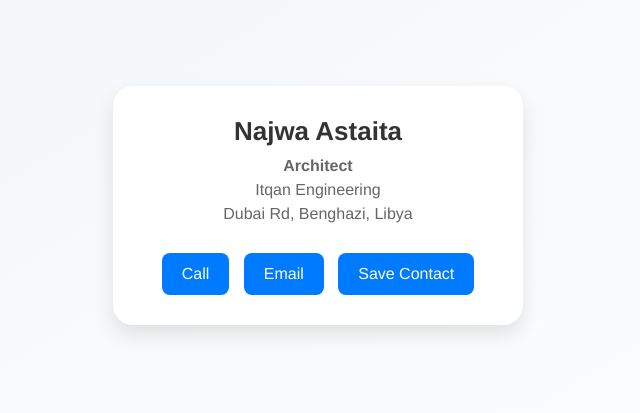
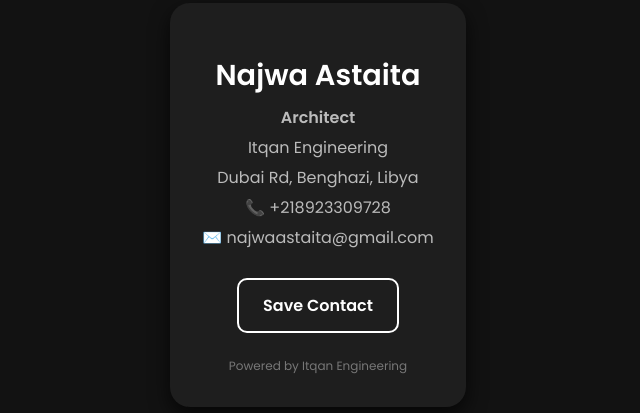
Before and after one commit to Itqan-eng/itqan1, a plain HTML site: page index.html in a window 1280 px wide. Shown: the part 195-608 px from the top of the page, without its empty margins (322-962 px from the left). Drawn offline with Linux system fonts and the light colour scheme.

Commit message:
Update index.html

```diff
--- a/index.html
+++ b/index.html
@@ -2,67 +2,72 @@
 <html lang="en">
 <head>
   <meta charset="UTF-8">
-    <title>Najwa Astaita - Contact</title>
   <meta name="viewport" content="width=device-width, initial-scale=1.0">
+  <title>Najwa Astaita - Contact Card</title>
+  <link href="https://fonts.googleapis.com/css2?family=Poppins:wght@400;600&display=swap" rel="stylesheet">
   <style>
     body {
-            font-family: 'Helvetica Neue', sans-serif;
-            background: linear-gradient(to bottom right, #f0f4f8, #ffffff);
+      margin: 0;
+      padding: 0;
+      background-color: #121212;
+      font-family: 'Poppins', sans-serif;
+      color: #ffffff;
       display: flex;
+      justify-content: center;
       align-items: center;
-            justify-content: center;
       height: 100vh;
-            margin: 0;
     }
-        .contact-card {
-            background: #fff;
-            padding: 30px;
+    .card {
+      background-color: #1e1e1e;
+      padding: 2rem;
       border-radius: 20px;
-            box-shadow: 0 10px 20px rgba(0, 0, 0, 0.1);
+      box-shadow: 0 8px 20px rgba(0, 0, 0, 0.7);
+      max-width: 350px;
       text-align: center;
-            max-width: 350px;
-            width: 100%;
     }
-        .contact-card h1 {
-            margin: 0 0 10px;
-            font-size: 26px;
-            color: #333;
+    .card h1 {
+      font-size: 1.8rem;
+      margin-bottom: 0.5rem;
     }
-        .contact-card p {
-            margin: 6px 0;
-            color: #666;
-            font-size: 16px;
+    .card p {
+      margin: 0.3rem 0;
+      color: #bbbbbb;
     }
-        .contact-card .buttons {
-            margin-top: 20px;
+    .button {
+      display: inline-block;
+      margin-top: 1.5rem;
+      padding: 0.8rem 1.5rem;
+      border: 2px solid #ffffff;
+      border-radius: 10px;
+      text-decoration: none;
+      color: #ffffff;
+      font-weight: 600;
+      transition: 0.3s;
     }
-        .contact-card a {
-            text-decoration: none;
-            display: inline-block;
-            margin: 10px 5px 0;
-            padding: 12px 20px;
-            background-color: #007BFF;
-            color: #fff;
-            border-radius: 8px;
-            font-size: 16px;
-            transition: background-color 0.3s ease;
+    .button:hover {
+      background-color: #ffffff;
+      color: #121212;
+      box-shadow: 0 0 15px #ffffff;
     }
-        .contact-card a:hover {
-            background-color: #0056b3;
+    .footer {
+      margin-top: 1.5rem;
+      font-size: 0.75rem;
+      color: #777777;
     }
   </style>
 </head>
 <body>
-    <div class="contact-card">
+  <div class="card">
     <h1>Najwa Astaita</h1>
     <p><strong>Architect</strong></p>
     <p>Itqan Engineering</p>
     <p>Dubai Rd, Benghazi, Libya</p>
-        <div class="buttons">
-            <a href="tel:+218923309728">Call</a>
-            <a href="mailto:najwaastaita@gmail.com">Email</a>
-            <a href="najwa.vcf" download>Save Contact</a>
-        </div>
+    <p>📞 +218923309728</p>
+    <p>✉️ najwaastaita@gmail.com</p>
+
+    <a href="najwa.vcf" class="button" download>Save Contact</a>
+
+    <div class="footer">Powered by Itqan Engineering</div>
   </div>
 </body>
 </html>
```
Lines whose indentation alone changed are shown as unchanged.
